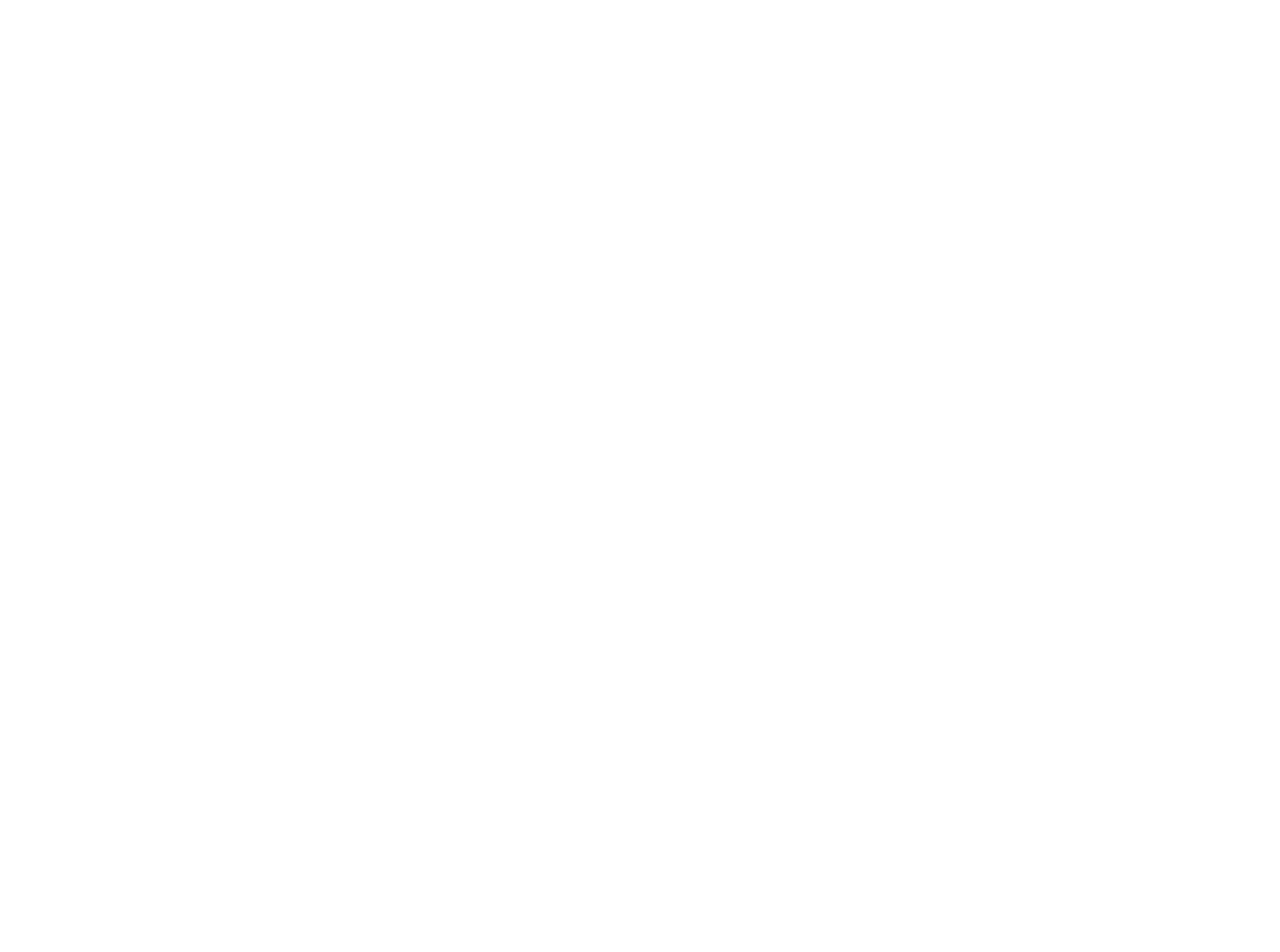
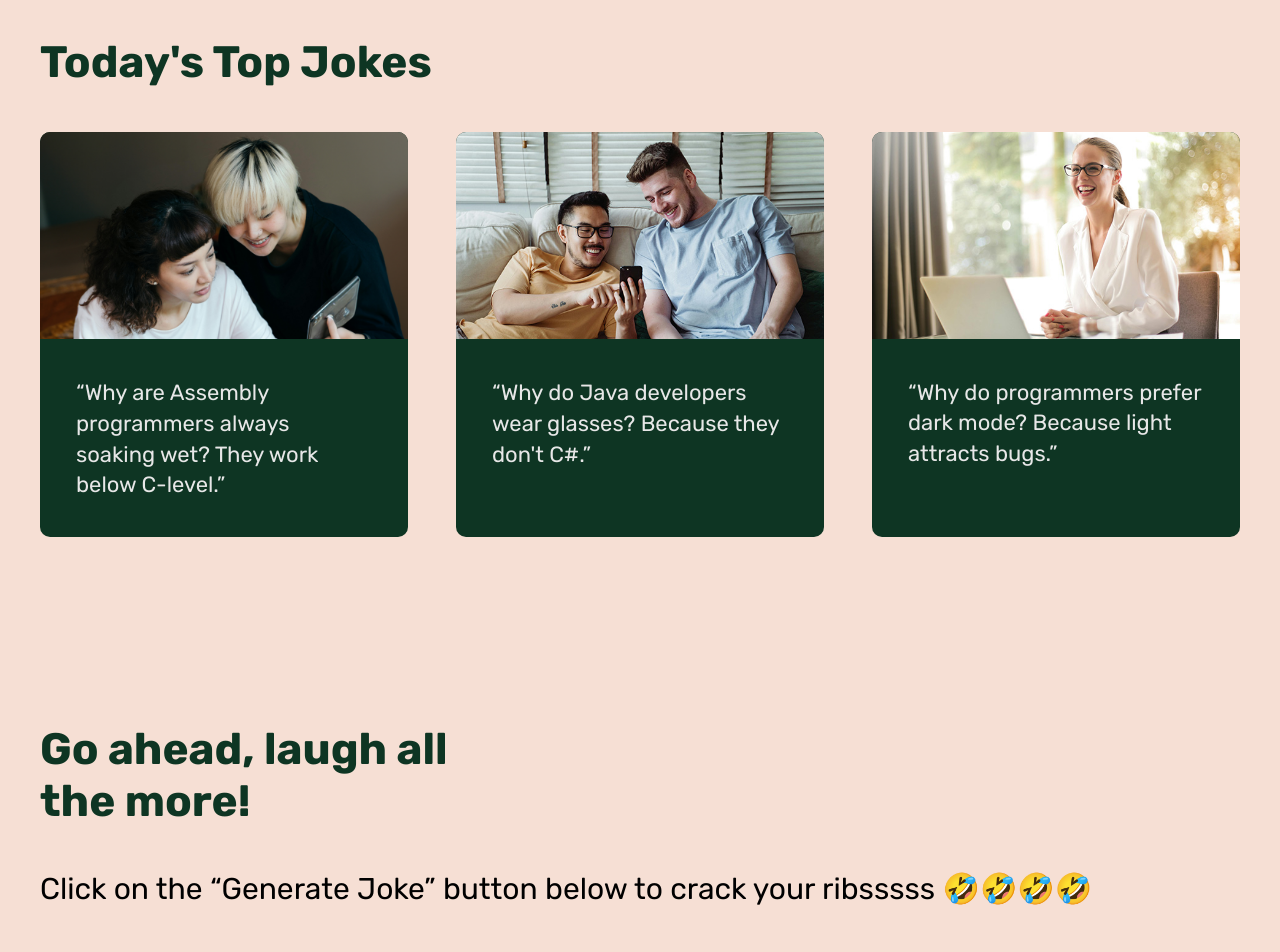
Before and after one commit to AndrewEmeg/coder-comedy, a React (Create React App) app: page / in a window 1280 px wide. Shown: the part 860-1812 px from the top of the page. Before the commit the page ends 843 px from the top, so only its background shows below. Built offline with nearby package versions, Linux system fonts and the light colour scheme.

Commit message:
Added New Hero Images for testing and more code too.

```diff
--- a/src/App.css
+++ b/src/App.css
@@ -111,3 +111,55 @@
 .hero-subheadline {
   font-size: 3rem;
 }
+
+.app-other {
+}
+.container {
+  padding: 9.6rem 0;
+  max-width: 120rem;
+  margin: 0 auto;
+}
+.funny-jokes {
+  width: 100%;
+  display: grid;
+  grid-template-columns: repeat(3, 1fr);
+  gap: 4.8rem;
+  padding-bottom: 18.6rem;
+  /* align-items: center;
+  justify-content: space-between; */
+}
+
+.heading-h2 {
+  color: #0e3523;
+  font-size: 4.4rem;
+  margin-bottom: 4.4rem;
+}
+
+.jokes-featured {
+}
+
+.jokes-featured-card {
+  background-color: #0e3523;
+  border-radius: 1rem;
+  overflow: hidden;
+}
+.jokes-featured-card-img {
+  width: 100%;
+}
+
+.jokes-featured-card-paragraph {
+  font-size: 2.2rem;
+  color: #e7e7e7;
+  padding: 3.6rem 3.6rem;
+  line-height: 1.4;
+}
+
+.generate-joke {
+  text-align: center;
+  background-color: #0e3523;
+  color: #e7e7e7;
+}
+
+.generate-joke h2 {
+  /* line-height: 1rem; */
+}
--- a/src/App.js
+++ b/src/App.js
@@ -2,43 +2,15 @@
 import "./App.css";
 
 function App() {
-  const [joke, setJoke] = useState("This is where the joke should appear.");
-  // const [amount, setAmount] = useState(4);
-
-  async function getJoke() {
-    const res = await fetch(
-      `https://v2.jokeapi.dev/joke/Programming?blacklistFlags=sexist`
-    );
-    const prom = await res.json();
-
-    if (Boolean(prom.joke) === true) {
-      console.log("single");
-      setJoke(prom.joke);
-    } else {
-      console.log("two-part");
-      setJoke(`${prom.setup}  ${prom.delivery}`);
-    }
-
-    console.log(prom);
-    // console.log(prom.joke || prom.setup, prom.delivery);
-  }
   return (
     <div className="App">
       <Header />
       <Hero />
-      {/* <select value={amount} onChange={(e) => setAmount(e.target.value)}>
-        {Array.from({ length: 5 }, (_, i) => i + 1).map((number) => (
-          <option key={number}>{number}</option>
-        ))}
-      </select> */}
-      <p>{joke}</p>
-      <button className="get-joke" onClick={getJoke}>
-        Get Jokee!
-      </button>
-      <p>What's happening</p>
+      <AppOther />
     </div>
   );
 }
+
 function Header() {
   return (
     <header className="header">
@@ -115,4 +87,92 @@
     </div>
   );
 }
+
+function AppOther() {
+  return (
+    <>
+      <TopJokes />
+      <GenerateJoke />
+    </>
+  );
+}
+
+function TopJokes() {
+  return (
+    <div className="container  jokes-featured">
+      <h2 className="heading-h2">Today's Top Jokes</h2>
+      <div className="funny-jokes">
+        <div className="jokes-featured-card">
+          <img
+            src="./images/besties.jpg"
+            alt=""
+            className="jokes-featured-card-img"
+          />
+          <p className="jokes-featured-card-paragraph">
+            “Why are Assembly programmers always soaking wet? They work below
+            C-level.”
+          </p>
+        </div>
+        <div className="jokes-featured-card">
+          <img
+            src="./images/buddies.jpg"
+            alt=""
+            className="jokes-featured-card-img"
+          />
+          <p className="jokes-featured-card-paragraph">
+            “Why do Java developers wear glasses? Because they don't C#.”
+          </p>
+        </div>
+        <div className="jokes-featured-card">
+          <img
+            src="./images/solo-prenuer.jpg"
+            alt=""
+            className="jokes-featured-card-img"
+          />
+          <p className="jokes-featured-card-paragraph">
+            “Why do programmers prefer dark mode? Because light attracts bugs.”
+          </p>
+        </div>
+      </div>
+      <h2 className="heading-h2">
+        Go ahead, laugh all
+        <br /> the more!
+      </h2>
+      <p className="hero-subheadline">
+        Click on the “Generate Joke” button below to crack your ribsssss
+        🤣🤣🤣🤣
+      </p>
+    </div>
+  );
+}
+
+function GenerateJoke() {
+  const [joke, setJoke] = useState('"This is where the joke should appear."');
+
+  async function getJoke() {
+    const res = await fetch(
+      `https://v2.jokeapi.dev/joke/Programming?blacklistFlags=sexist`
+    );
+    const prom = await res.json();
+
+    if (Boolean(prom.joke) === true) {
+      console.log("single");
+      setJoke(prom.joke);
+    } else {
+      console.log("two-part");
+      setJoke(`${prom.setup}  ${prom.delivery}`);
+    }
+  }
+  return (
+    <div className="generate-joke">
+      <div className="container">
+        <h2 className="hero-subheadline">{joke}</h2>
+        <button className="get-joke" onClick={getJoke}>
+          Get Jokee!
+        </button>
+        <p>What's happening</p>
+      </div>
+    </div>
+  );
+}
 export default App;
```
Also changed, not shown: 2 other files (tests, documents, lock files or other folders).
